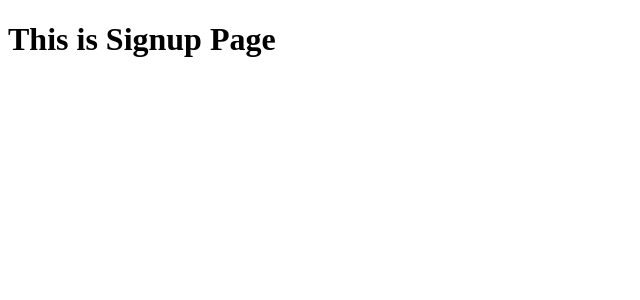
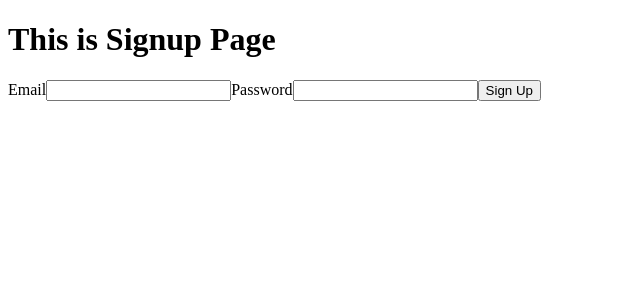
Before and after one commit to blueline1984/wanted-pre-onboarding-frontend, a React (Create React App) app: page /signup in a window 1280 px wide. Shown: the top 300 px of the page, without its empty margins (0-640 px from the left). Built offline with nearby package versions, Linux system fonts and the light colour scheme.

Commit message:
feature: SignUp Page UI 작업

```diff
--- a/src/pages/SignUp.jsx
+++ b/src/pages/SignUp.jsx
@@ -1,7 +1,21 @@
+import Form from "../components/Form/Form";
+
 const SignUpPage = () => {
+  const handleSubmitSignUp = (e) => {
+    e.preventDefault();
+  };
+
   return (
     <>
       <h1>This is Signup Page</h1>
+      <Form
+        onSubmit={handleSubmitSignUp}
+        onButtonClick={() => {
+          console.log("signup");
+        }}
+        buttonText="Sign Up"
+        buttonDataTestId="signup-button"
+      />
     </>
   );
 };
```
